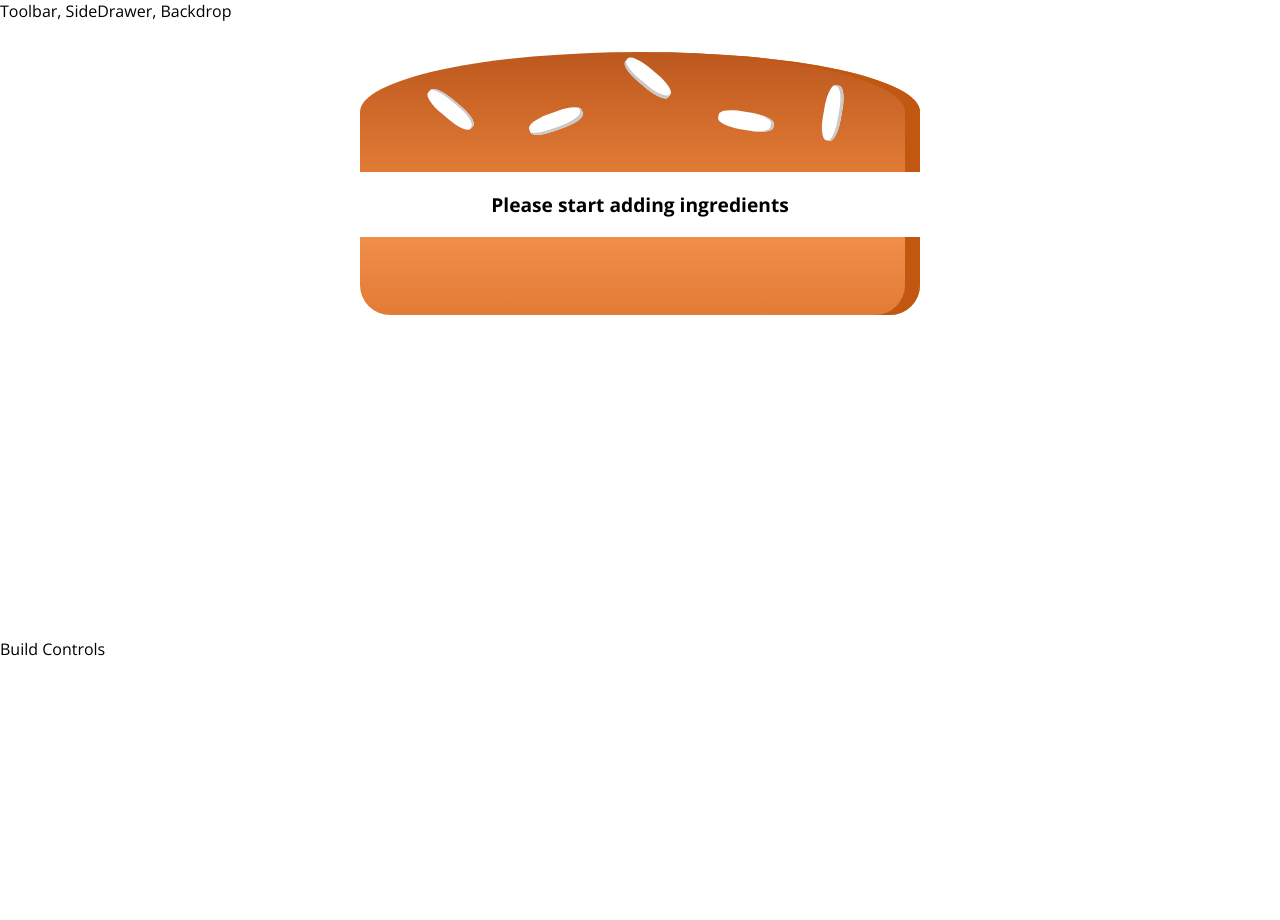
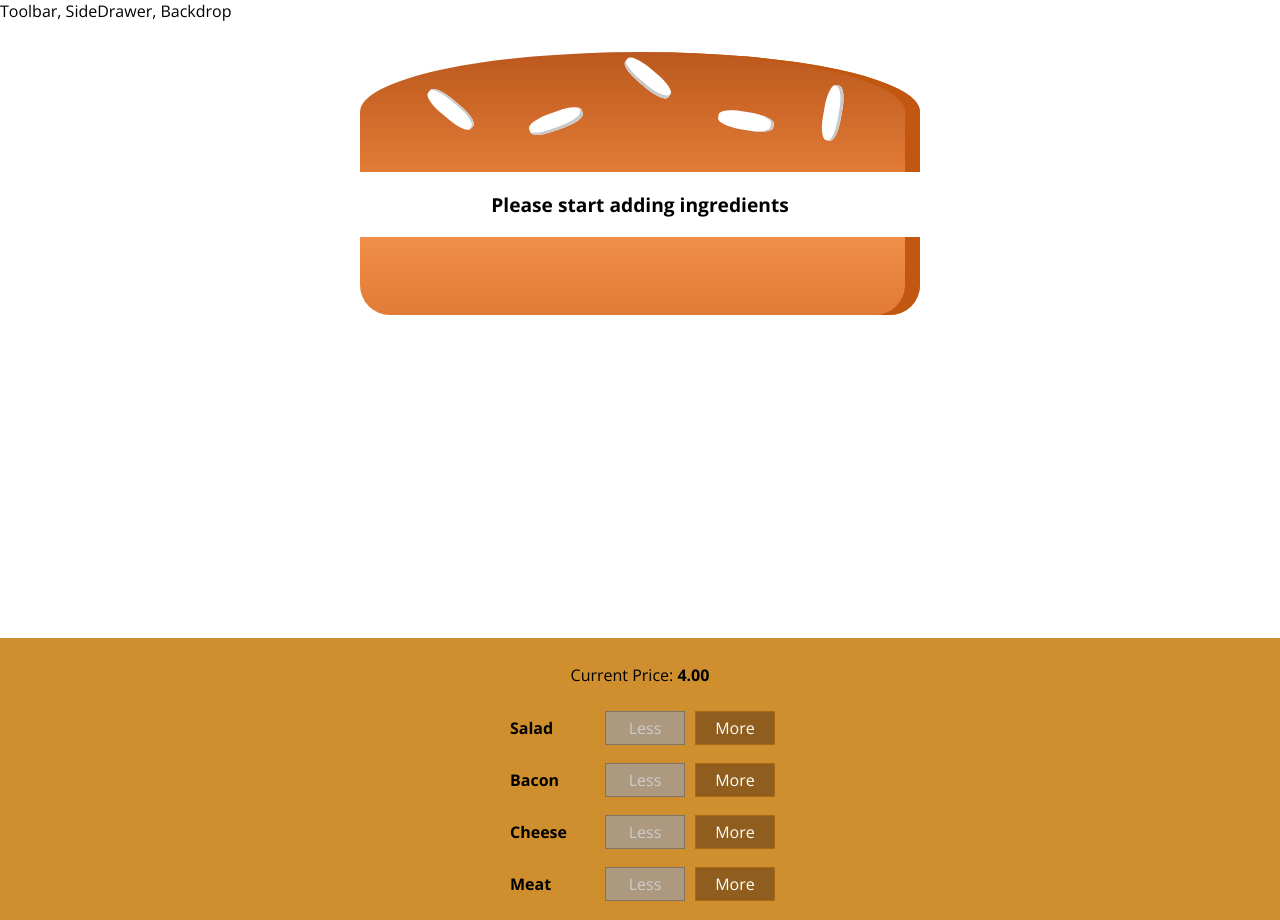
Before and after one commit to PhEEP/burger-builder, a React app: page / in a window 1280 px wide. Before the commit the page ends 800 px from the top, so only its background shows below. Built offline with nearby package versions, Linux system fonts and the light colour scheme.

Commit message:
build controls

```diff
--- /dev/null
+++ b/src/components/Burger/BuildControls/BuildControl/BuildControl.css
@@ -0,0 +1,56 @@
+.BuildControl {
+  display: flex;
+  justify-content: space-between;
+  align-items: center;
+  margin: 5px 0;
+}
+
+.BuildControl button {
+  display: block;
+  font: inherit;
+  padding: 5px;
+  margin: 0 5px;
+  width: 80px;
+  border: 1px solid #AA6817;
+  cursor: pointer;
+  outline: none;
+}
+
+.BuildControl button:disabled {
+  background-color: #AC9980;
+  border: 1px solid #7E7365;
+  color: #ccc;
+  cursor: default;
+}
+
+.BuildControl button:hover:disabled {
+  background-color: #AC9980;
+  color: #ccc;
+  cursor: not-allowed;
+}
+
+.Label {
+  padding: 10px;
+  font-weight: bold;
+  width: 80px;
+}
+
+.BuildControl .Less {
+  background-color: #D39952;
+  color: white;
+}
+
+.BuildControl .More {
+  background-color: #8F5E1E;
+  color: white;
+}
+
+.BuildControl .Less:hover, .BuildControl .Less:active {
+  background-color: #DAA972;
+  color: white;
+}
+
+.BuildControl .More:hover,.BuildControl .More:active {
+  background-color: #99703F;
+  color: white;
+}
--- /dev/null
+++ b/src/components/Burger/BuildControls/BuildControl/BuildControl.js
@@ -0,0 +1,16 @@
+import React from 'react';
+
+import classes from './BuildControl.css';
+
+const buildControl = (props) => (
+  <div className={classes.BuildControl}>
+    <div className={classes.Label} >{props.label}</div>
+    <button
+      className={classes.Less}
+      onClick={props.removed}
+      disabled={props.disabled}>Less</button>
+    <button className={classes.More} onClick={props.added}>More</button>
+  </div>
+);
+
+export default buildControl;
--- /dev/null
+++ b/src/components/Burger/BuildControls/BuildControls.css
@@ -0,0 +1,10 @@
+.BuildControls {
+  width: 100%;
+  background-color: #CF8F2E;
+  display: flex;
+  flex-flow: column;
+  align-items: center;
+  box-shadow: 0 2px 1px #ccc;
+  margin: auto;
+  padding: 10px 0;
+}
--- /dev/null
+++ b/src/components/Burger/BuildControls/BuildControls.js
@@ -0,0 +1,26 @@
+import React from 'react';
+import BuildControl from './BuildControl/BuildControl';
+import classes from './BuildControls.css';
+const controls = [
+  { label: 'Salad', type: 'salad' },
+  { label: 'Bacon', type: 'bacon' },
+  { label: 'Cheese', type: 'cheese' },
+  { label: 'Meat', type: 'meat' },
+];
+
+const buildControls = (props) => (
+    <div className={classes.BuildControls}>
+      <p>Current Price: <strong>{props.price.toFixed(2)}</strong></p>
+      {controls.map((control, i) => {
+        return <BuildControl
+          label={control.label}
+          key={control.label}
+          added={() => props.ingredientAdded(control.type)}
+          removed={() => props.ingredientRemoved(control.type)}
+          disabled={props.disabled[control.type]} />
+      })}
+    </div>
+);
+
+
+export default buildControls;
--- a/src/components/Burger/Burger.js
+++ b/src/components/Burger/Burger.js
@@ -15,6 +15,7 @@
     .reduce((arr, el) => {
       return arr.concat(el)
     }, []);
+    console.log(transformedIngredients);
     if (transformedIngredients.length === 0) {
       transformedIngredients = <p>Please start adding ingredients</p>;
     }
--- a/src/containers/BurgerBuilder/BurgerBuilder.js
+++ b/src/containers/BurgerBuilder/BurgerBuilder.js
@@ -1,7 +1,14 @@
 import React, { Component } from 'react';
 import Ox from '../../hoc/Ox';
 import Burger from '../../components/Burger/Burger'
+import BuildControls from '../../components/Burger/BuildControls/BuildControls';
 
+const INGREDIENT_PRICES = {
+  salad: 0.5,
+  cheese: 0.4,
+  meat: 1.3,
+  bacon: 0.7
+}
 class BurgerBuilder extends Component {
   // constructor(props) {
   //   super(props);
@@ -14,14 +21,57 @@
       bacon: 0,
       cheese: 0,
       meat: 0
+    },
+    totalPrice: 4
+  }
+
+  addIngredientHandler = (type) => {
+    const oldCount = this.state.ingredients[type];
+    const updatedCount = oldCount + 1;
+    const updatedIngredients = { ...this.state.ingredients };
+    updatedIngredients[type] = updatedCount;
+    const priceAddition = INGREDIENT_PRICES[type];
+    const oldPrice = this.state.totalPrice;
+    const newPrice = oldPrice + priceAddition;
+    this.setState({
+      ingredients: updatedIngredients,
+      totalPrice: newPrice
+    })
+  }
+
+  removeIngredientHandler = (type) => {
+    const oldCount = this.state.ingredients[type];
+    if (oldCount <= 0) {
+      // prevent negative ingredients
+      return;
     }
+    const updatedCount = oldCount - 1;
+    const updatedIngredients = { ...this.state.ingredients };
+    updatedIngredients[type] = updatedCount;
+    const priceDeduction = INGREDIENT_PRICES[type];
+    const oldPrice = this.state.totalPrice;
+    const newPrice = oldPrice - priceDeduction;
+    this.setState({
+      ingredients: updatedIngredients,
+      totalPrice: newPrice
+    })
   }
 
   render () {
+    const disabledInfo = {
+      ...this.state.ingredients
+    };
+    for (let key in disabledInfo) {
+      disabledInfo[key] = disabledInfo[key] <= 0
+    }
     return (
       <Ox>
         <Burger ingredients={this.state.ingredients} />
-        <div>Build Controls</div>
+        <BuildControls
+          ingredientAdded={this.addIngredientHandler}
+          ingredientRemoved={this.removeIngredientHandler}
+          disabled={disabledInfo}
+          price={this.state.totalPrice} />
       </Ox>
     );
   }
```
